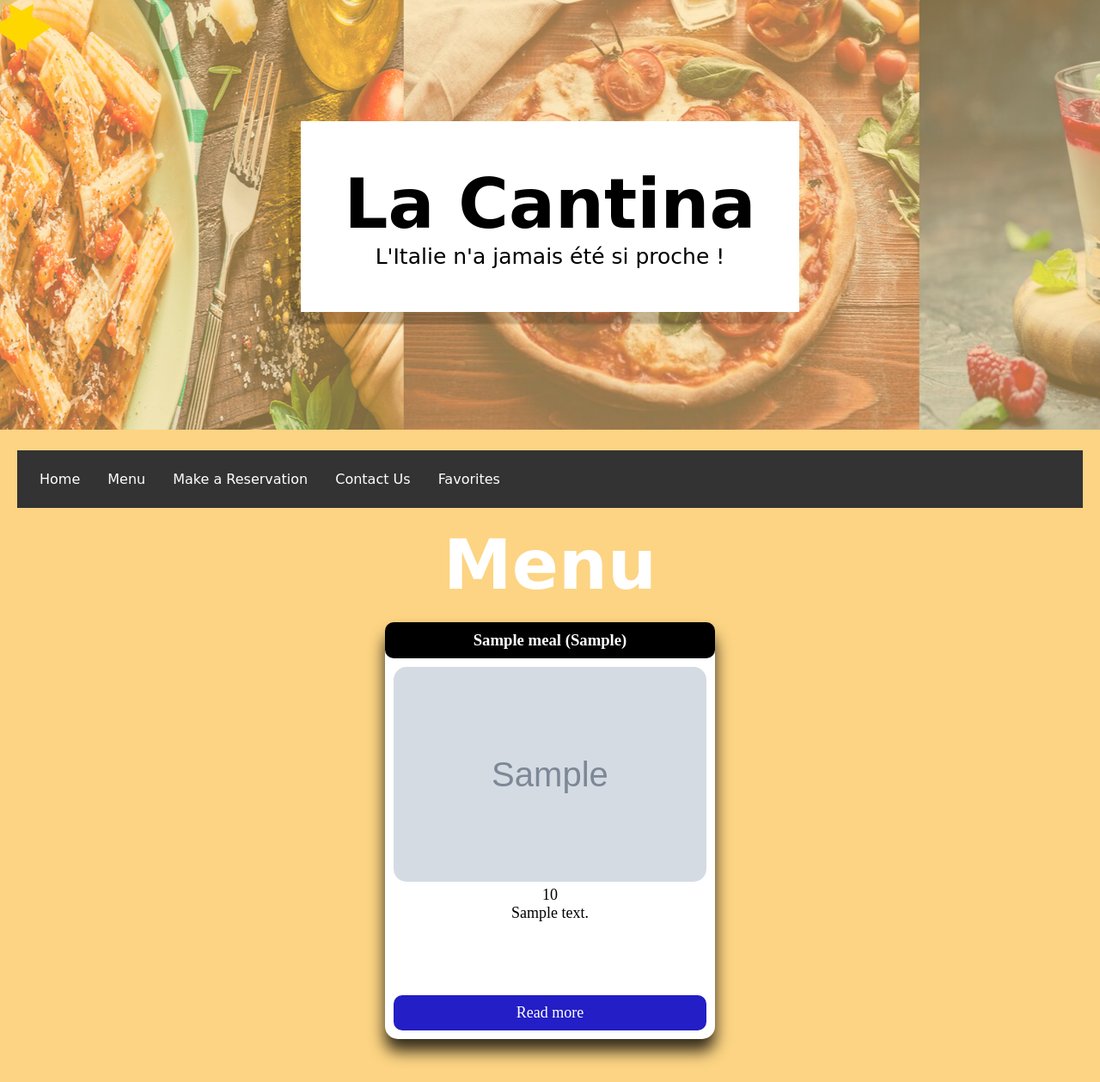
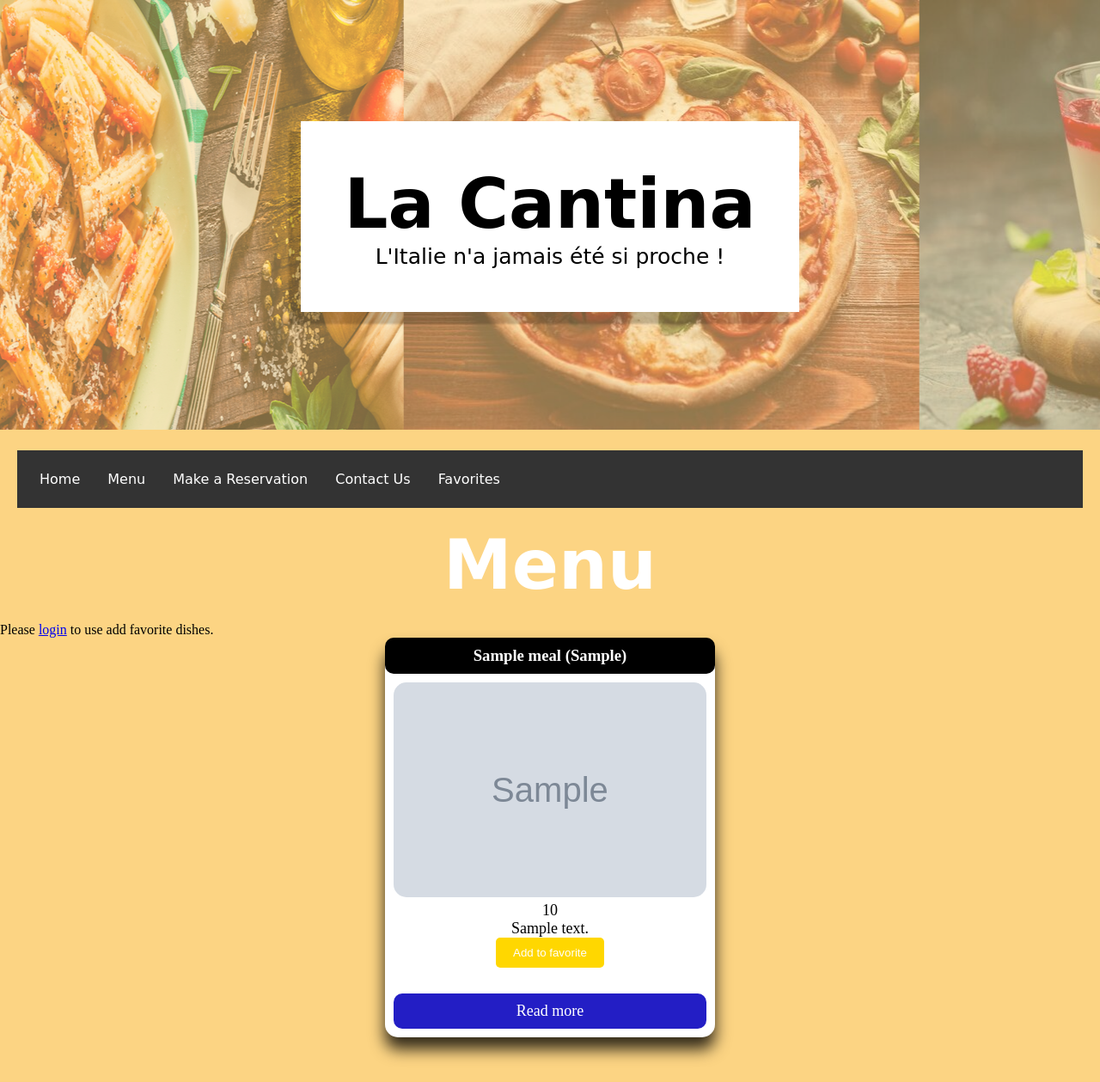
Before and after one commit to larsj5/LaCantinaWebsite, a PHP site: page /menu.php in a window 1280 px wide. Shown: the whole page at 86% size. After the commit the page ends 1235 px from the top, so only its background shows below. Run offline with PHP 8.4, Linux system fonts and the light colour scheme; tables that the repository leaves empty or names only in its code hold one stand-in row (values such as "Sample post"); grey boxes marked "Sample" are stand-in pictures.

Commit message:
edit fav

```diff
--- a/assets/css/main.css
+++ b/assets/css/main.css
@@ -549,36 +549,15 @@ input[type=text], input[type="email"], select, textarea, input[type="number"], i
     }
   }
 
-  .star-button {
-    width: 50px;
-    height: 50px;
-    background: transparent;
+  .favorite-button {
+    background-color: #FFD700;
+    color: #fff;
     border: none;
-    padding: 0;
+    padding: 10px 20px;
+    border-radius: 5px;
+    cursor: pointer;
   }
 
-  .star-button:before {
-    content: "";
-    position: absolute;
-    top: 0;
-    left: 0;
-    width: 0;
-    height: 0;
-    border-right: 25px solid transparent;
-    border-bottom: 50px solid #FFD700;
-    border-left: 25px solid transparent;
-    transform: rotate(35deg);
+  .favorite-button:hover {
+    background-color: #FFC500;
   }
-
-  .star-button:after {
-    content: "";
-    position: absolute;
-    top: 0;
-    left: 0;
-    width: 0;
-    height: 0;
-    border-right: 25px solid transparent;
-    border-bottom: 50px solid #FFD700;
-    border-left: 25px solid transparent;
-    transform: rotate(-35deg);
-  }
--- a/menu.php
+++ b/menu.php
@@ -1,12 +1,25 @@
 <?php
-
-//This brings in a twig instance for use by this script
+// This brings in a twig instance for use by this script
 require_once __DIR__.'/bootstrap.php';
 require_once __DIR__.'/database.php';
 
-//Load from the DB
+session_start();
+
+// Vérifiez si l'utilisateur est connecté en vérifiant la présence de la variable de session
+if (isset($_SESSION['username'])) {
+    // Récupérez le nom d'utilisateur de la session
+    $username = $_SESSION['username'];
+
+    // Définissez une variable globale avec le message de bienvenue
+    $twig->addGlobal('welcome_message', 'Welcome, ' . $username . ' !');
+} else {
+    // Définissez une variable globale avec le lien de connexion
+    $twig->addGlobal('login_link', 'Please <a href="login.php">login</a> to use add favorite dishes.');
+}
+
+// Load from the DB
 $db = new Db();
-
-$menu = $db -> select("SELECT * FROM MEALS");
+$menu = $db->select("SELECT * FROM MEALS");
 
 echo $twig->render('menu.html', ['menu' => $menu]);
+?>
--- a/templates/dropdown.html
+++ b/templates/dropdown.html
@@ -3,5 +3,5 @@
     <li><a href="menu.php">Menu</a></li>
     <li><a href="reservation.php">Make a Reservation</a></li>
     <li><a href="contact.php">Contact Us</a></li>
-    <li><a href="favorites.php">Favorites</a></li>
+    <li><a href="login.php">Favorites</a></li>
 </ul>
--- a/templates/layoutmain.html
+++ b/templates/layoutmain.html
@@ -44,7 +44,7 @@
                     <li class="nav-item menu"><a href="menu.php">Menu</a></li>
                     <li class="nav-item reservation"><a href="reservation.php">Reservations</a></li>
                     <li class="nav-item contact us"><a href="contact.php">Contact Us</a></li>
-                    <li class="nav-item favorites"><a href="favorites.php">Favorites</a></li>
+                    <li class="nav-item favorites"><a href="login.php">Favorites</a></li>
                 </ul>
             </nav>
         </div>
--- a/templates/menu.html
+++ b/templates/menu.html
@@ -9,17 +9,28 @@
         <h1>Menu</h1>
     </div>
 
+    <div class="welcome-message">
+        {{ welcome_message | raw }}
+    </div>
+
+    <div class="login-link">
+        {{ login_link | raw }}
+    </div>
+
     <main class="cards">
         {% for dish in menu %}
             <div class="card">
                 <div class="card-header">
-                    <h3>{{ dish.name_meal }} ({{dish.type_meal}})</h3>
+                    <h3>{{ dish.name_meal }} ({{ dish.type_meal }})</h3>
                 </div>
                 <div class="card-body">
                     <img src="{{ dish.img_path }}" class="img" alt="{{ dish.name }}">
                     <p>{{ dish.price }}</p>
                     <p>{{ dish.description }}</p>
-                    <button class="star-button"></button>
+                    <form action="add_to_favorites.php" method="post">
+                        <input type="hidden" name="mealId" value="{{ dish.meal_id }}">
+                        <button type="submit" class="favorite-button">Add to favorite</button>
+                      </form>
                     <a href="details.php?a={{ dish.meal_id }}" class="btn">Read more</a>
                 </div>
             </div>
```
Also changed, not shown: add_to_favorites.php (added, +39 -0 lines), login.php (renamed from favorites.php, +7 -5 lines), restaurantidea.md (line endings or trailing spaces), templates/favorites.html (deleted), templates/login.html (added).
